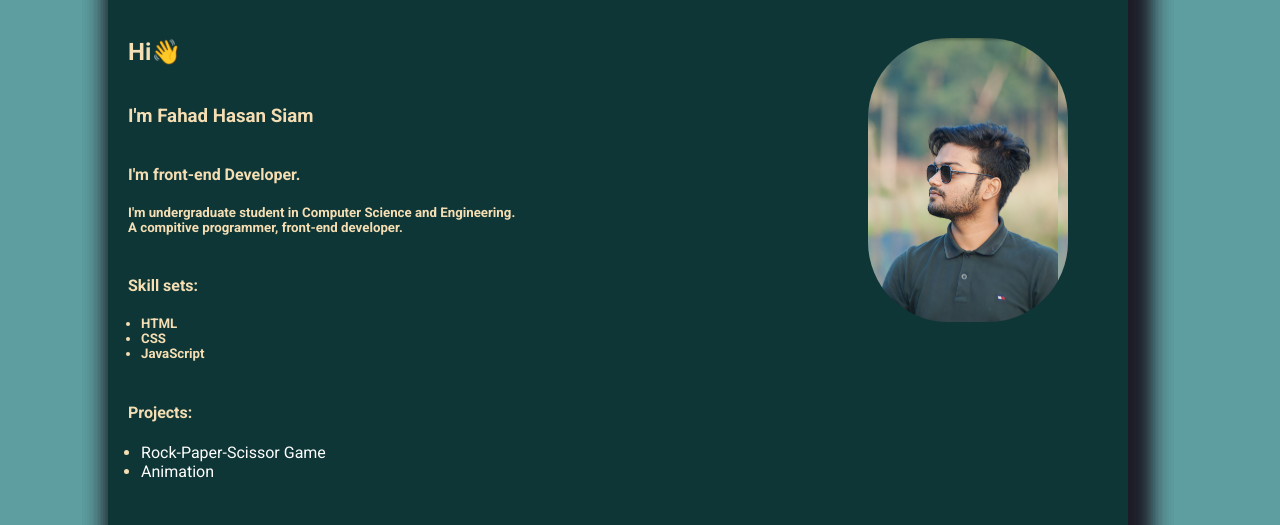
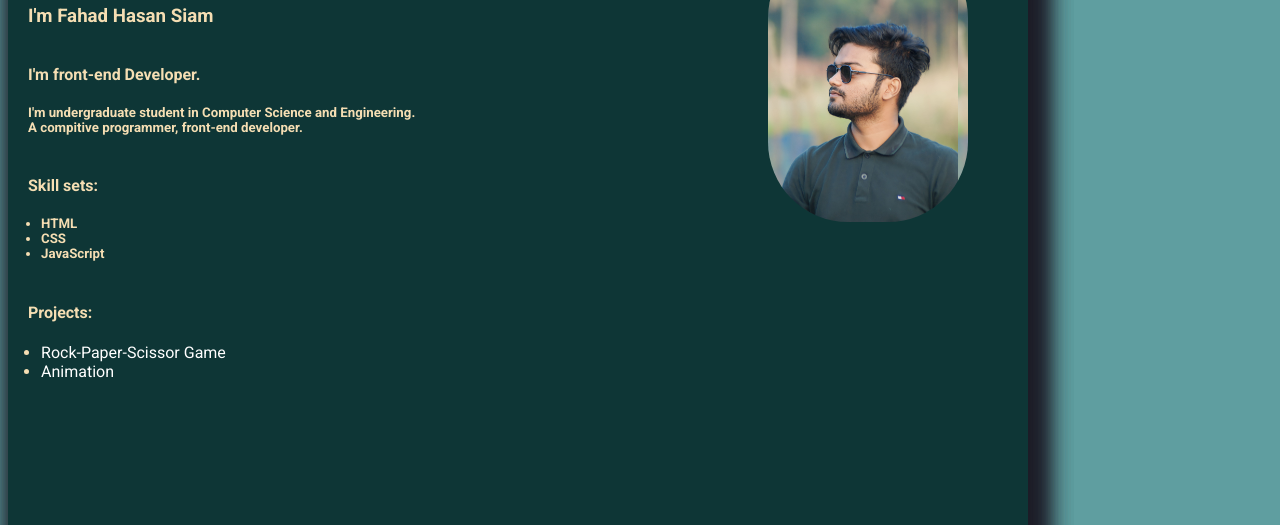
Before and after one commit to SIAM0808/SIAM0808, a plain HTML site: page index.html in a window 1280 px wide. Shown: the part 302-827 px from the top of the page. Drawn offline with Linux system fonts and the light colour scheme.

Commit message:
changed code

```diff
--- a/style.css
+++ b/style.css
@@ -11,7 +11,7 @@ body {
     background-color: cadetblue;
 
     height: 62.5rem;
-    padding: 6.25rem;
+    /* padding: 6.25rem; */
 
     /* display: grid;
     place-item: center; */
```
